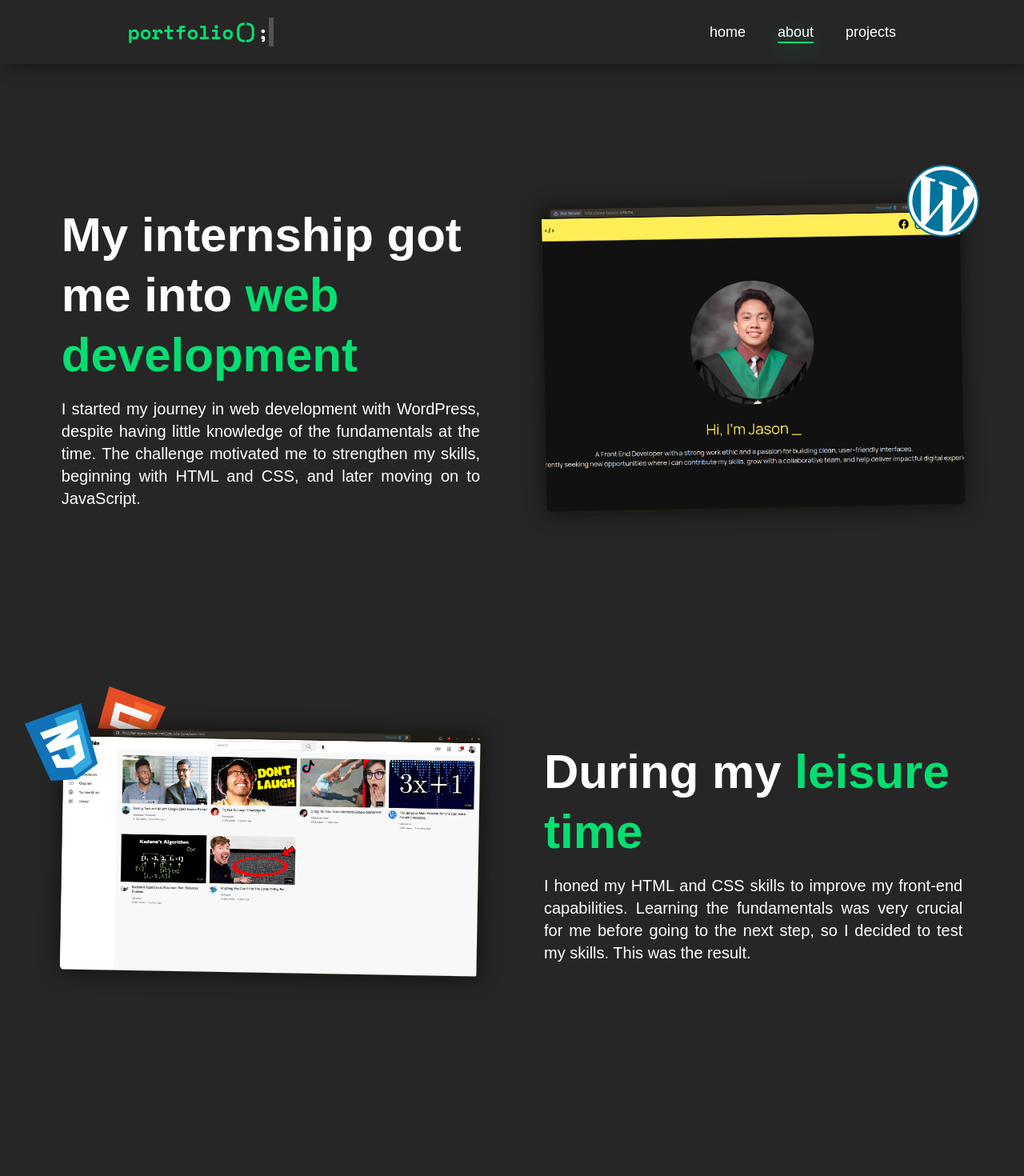
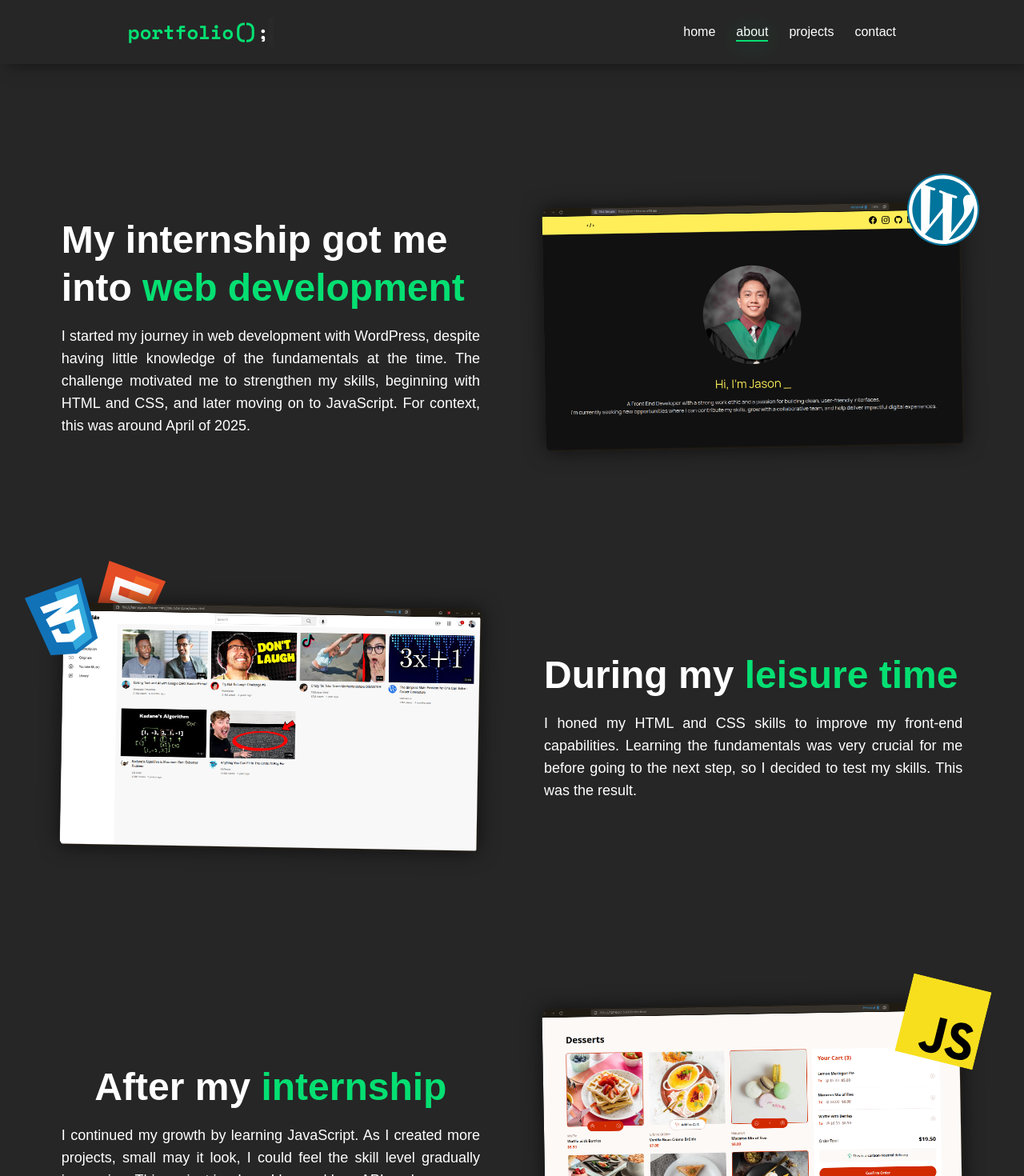
Before and after one commit to jpbascon/React-portfolio, a React (Vite) app: page /about in a window 1280 px wide. Shown: the top 1470 px of the page at 80% size. Built offline with nearby package versions, Linux system fonts and the light colour scheme.

Commit message:
major tweaks on design

```diff
--- a/src/Components/About.jsx
+++ b/src/Components/About.jsx
@@ -20,8 +20,8 @@ const About = ({ dropDownOpen }) => {
   useEffect(() => {
     const handleSecondRow = () => {
       if (window.scrollY > 250) { setSecondRow(true); const timeout = setTimeout(() => setDelaySecondRow(true), 300) }
-      if (window.scrollY > 750) { setThirdRow(true); const timeout = setTimeout(() => setDelayThirdRow(true), 300) }
-      if (window.scrollY > 1300) { setFourthRow(true); }
+      if (window.scrollY > 600) { setThirdRow(true); const timeout = setTimeout(() => setDelayThirdRow(true), 300) }
+      if (window.scrollY > 1200) { setFourthRow(true); }
     };
     window.addEventListener("scroll", handleSecondRow);
     handleSecondRow();
@@ -31,11 +31,11 @@ const About = ({ dropDownOpen }) => {
   return (
     <>
       <div className={"about-wrapper" + (dropDownOpen ? " active" : "")}>
-        <section className="flex flex-col-reverse items-stretch md:flex-row gap-8 md:gap-20 pb-10 md:pb-20 m-[6%] mt-[5rem] sm:mt-[7rem] md:mt-[8rem] lg:mt-[11rem]">
+        <section className="flex flex-col-reverse items-stretch md:flex-row gap-8 md:gap-20 pb-10 md:pb-15 m-[6%] mt-[5rem] sm:mt-[7rem] md:mt-[8rem] lg:mt-[11rem]">
           <div className={`${firstRow ? "flex opacity-100 paragraph-animate-left" : "opacity-0"} flex-col justify-center gap-4 w-full`}>
-            <h1 className="text-4xl/tight lg:text-6xl/tight font-bold text-center md:text-left">My internship got me into <span className="text-green-400">web development</span></h1>
-            <p className="text-lg lg:text-xl text-justify">I started my journey in web development with WordPress, despite having little knowledge of the fundamentals at the time.
-              The challenge motivated me to strengthen my skills, beginning with HTML and CSS, and later moving on to JavaScript.
+            <h1 className="text-4xl/tight lg:text-5xl/tight font-bold text-center md:text-left">My internship got me into <span className="text-green-400">web development</span></h1>
+            <p className="text-base lg:text-lg text-justify">I started my journey in web development with WordPress, despite having little knowledge of the fundamentals at the time.
+              The challenge motivated me to strengthen my skills, beginning with HTML and CSS, and later moving on to JavaScript. For context, this was around April of 2025.
             </p>
           </div>
           <div className={`${delayFirstRow ? "flex opacity-100 image-animate" : "opacity-0"} relative justify-center w-full`}>
@@ -52,7 +52,7 @@ const About = ({ dropDownOpen }) => {
             </svg>
           </div>
         </section>
-        <section className="flex flex-col md:flex-row gap-8 md:gap-20 py-10 md:py-30 items-stretch justify-center m-[6%]">
+        <section className="flex flex-col md:flex-row gap-8 md:gap-20 py-10 md:py-15 items-stretch justify-center m-[6%]">
           <div className={`${secondRow ? "flex paragraph-animate-left opacity-100" : "opacity-0"} relative justify-center w-full`}>
             <img
               className="relative rounded-lg object-cover md:rotate-1 z-2 about-img"
@@ -70,15 +70,15 @@ const About = ({ dropDownOpen }) => {
             </svg>
           </div>
           <div className={`${delaySecondRow ? "flex opacity-100 paragraph-animate-left" : "opacity-0"} flex-col justify-center gap-4 w-full`}>
-            <h1 className="text-4xl/tight lg:text-6xl/tight font-bold text-center md:text-left">During my <span className="text-green-400">leisure time</span></h1>
-            <p className="text-lg lg:text-xl text-justify">I honed my HTML and CSS skills to improve my front-end capabilities. Learning the fundamentals was very crucial for me before
+            <h1 className="text-4xl/tight lg:text-5xl/tight font-bold text-center md:text-left">During my <span className="text-green-400">leisure time</span></h1>
+            <p className="text-base lg:text-lg text-justify">I honed my HTML and CSS skills to improve my front-end capabilities. Learning the fundamentals was very crucial for me before
               going to the next step, so I decided to test my skills. This was the result.</p>
           </div>
         </section>
-        <section className="flex flex-col-reverse md:flex-row gap-8 md:gap-20 py-10 md:py-30 items-stretch justify-center m-[6%]">
+        <section className="flex flex-col-reverse md:flex-row gap-8 md:gap-20 py-10 md:py-15 items-stretch justify-center m-[6%]">
           <div className={`${delayThirdRow ? "flex opacity-100 paragraph-animate-right" : "opacity-0"} flex-col justify-center items-center gap-4 w-full`}>
-            <h1 className="text-4xl/tight lg:text-6xl/tight font-bold text-center md:text-left">After my <span className="text-green-400">internship</span></h1>
-            <p className="text-lg lg:text-xl text-justify">I continued my growth by learning JavaScript. As I created more projects, small may it look, I could feel the
+            <h1 className="text-4xl/tight lg:text-5xl/tight font-bold text-center md:text-left">After my <span className="text-green-400">internship</span></h1>
+            <p className="text-base lg:text-lg text-justify">I continued my growth by learning JavaScript. As I created more projects, small may it look, I could feel the
               skill level gradually increasing. This project is where I learned how API works.
             </p>
           </div>
@@ -99,8 +99,8 @@ const About = ({ dropDownOpen }) => {
         </section >
         <section className="flex flex-col gap-8 md:gap-20 py-40 md:py-90 items-stretch justify-center m-[6%]">
           <div className={`${fourthRow ? "flex opacity-100 image-animate" : "opacity-0"} flex-col justify-center items-center gap-4 w-full`}>
-            <h1 className="text-4xl/tight lg:text-6xl/tight font-bold"><span className="text-green-400">Right now, I'm..</span></h1>
-            <p className="text-lg lg:text-xl text-justify md:w-[80%]">embarking on a new journey. As I graduate, I set my sights on the MERN stack and am currently focused on
+            <h1 className="text-4xl/tight lg:text-5xl/tight font-bold"><span className="text-green-400">Right now, I'm..</span></h1>
+            <p className="text-base lg:text-lg text-justify md:w-[80%]">embarking on a new journey. As I graduate, I set my sights on the MERN stack and am currently focused on
               learning React.js as part of that roadmap. This portfolio is created using React.js, CSS, and TailwindCSS.
             </p>
           </div>
--- a/src/Components/Home.jsx
+++ b/src/Components/Home.jsx
@@ -17,7 +17,7 @@ const Home = ({ dropDownOpen, resetMessage, setCurrentIndex }) => {
     const timeout2 = setTimeout(() => {
       setShowRight(true);
     }, 300);
-    return () => clearTimeout(timeout2);
+    return () => clearTimeout(timeout2); ty
   }, []);
   return (
     <>
@@ -38,7 +38,6 @@ const Home = ({ dropDownOpen, resetMessage, setCurrentIndex }) => {
             </NavLink>
           </div>
           <Socials />
-
         </section>
         <section className={`${showRight ? "flex opacity-100 paragraph-animate-right" : "opacity-0"} right-wrapper`}>
           <div>
--- a/src/Components/Navbar.jsx
+++ b/src/Components/Navbar.jsx
@@ -30,12 +30,12 @@ const Navbar = ({ dropDownOpen, closing, isHamburger, isDone, displayed, toggleD
             onClick={() => { setCurrentIndex(2); resetMessage(); }}
           >projects
           </NavLink>
-          {/* <NavLink
+          <NavLink
             to="/contact"
             className={({ isActive }) => "hidden sm:flex nav-link-underline" + (isActive ? " active" : "")}
             onClick={() => { setCurrentIndex(3); resetMessage(); }}
           >contact
-          </NavLink> */}
+          </NavLink>
           <div className="hamburger"
             onClick={() => { toggleDropDown(); }}>
             {isHamburger ?
@@ -58,9 +58,9 @@ const Navbar = ({ dropDownOpen, closing, isHamburger, isDone, displayed, toggleD
             <NavLink to="/projects" className={({ isActive }) =>
               "dropdown-link dropdown-hover" + (isActive ? " active" : "")
             } onClick={() => { toggleDropDown(); setCurrentIndex(2); resetMessage(); }}>projects</NavLink>
-            {/* <NavLink to="/contact" className={({ isActive }) =>
+            <NavLink to="/contact" className={({ isActive }) =>
               "dropdown-link dropdown-hover" + (isActive ? " active" : "")
-            } onClick={() => { toggleDropDown(); setCurrentIndex(3); resetMessage(); }}>contact</NavLink> */}
+            } onClick={() => { toggleDropDown(); setCurrentIndex(3); resetMessage(); }}>contact</NavLink>
           </div>}
       </nav >
     </>
--- a/src/styles/Navbar.css
+++ b/src/styles/Navbar.css
@@ -3,7 +3,7 @@
 @layer navbar {
   .navbar {
     box-shadow: 10px 0 20px rgba(0, 0, 0, .5);
-    @apply sticky flex justify-evenly z-50 w-full px-[12.5%] inset-x-0 top-0 h-[80px] bg-neutral-800;
+    @apply sticky flex justify-evenly z-50 w-full px-[12.5%] inset-x-0 top-0 h-[70px] md:h-[80px] bg-neutral-800;
   }
 
   .left-section,
@@ -24,7 +24,7 @@
   }
 
   .right-section {
-    @apply flex justify-end gap-[7%] lg:gap-10 text-lg;
+    @apply flex justify-end sm:gap-5 lg:gap-6.5 text-base;
 
     & .hamburger {
       @apply px-[.6rem] py-[.5rem] hover:bg-[#1717172d] rounded-md cursor-pointer sm:hidden;
@@ -32,7 +32,7 @@
   }
 
   .dropdown-menu {
-    @apply fixed top-[80px] pt-2 gap-1 left-0 w-full bg-neutral-800 flex flex-col items-start justify-start px-[12.5%] z-100 overflow-hidden;
+    @apply fixed top-[70px] pt-2 shrink-0 left-0 w-full bg-neutral-800 flex flex-col items-start justify-start px-[10.5%] z-100 overflow-hidden;
   }
 }
 
@@ -63,13 +63,13 @@
   }
 
   to {
-    height: 160px;
+    height: 190px;
   }
 }
 
 @keyframes dropdown-slide-up {
   from {
-    height: 160px;
+    height: 190px;
   }
 
   to {
@@ -94,7 +94,7 @@
   bottom: 0;
   height: 2px;
   width: 0;
-  box-shadow: 0 0 30px #05df72;
+  box-shadow: 0 -4px 30px #05df72;
   background-color: #05df72;
   transition: width .15s ease-in-out, text-shadow .15s ease-in-out;
 }
--- a/src/styles/Pages.css
+++ b/src/styles/Pages.css
@@ -4,6 +4,8 @@
 @layer base {
   body {
     font-family: Arial;
+    height: 100vh;
+    width: 100vw;
     @apply bg-neutral-800 text-white;
   }
 
@@ -37,7 +39,13 @@
     box-shadow: 0 0 25px rgba(0, 0, 0, .5);
   }
 
-  .input {}
+  .spacer {
+    box-shadow: 0 0 25px #05df72;
+  }
+
+  .or {
+    text-shadow: 0 0 25px#05df72;
+  }
 }
 
 
@@ -98,11 +106,11 @@
     }
 
     & .links a .linkedin {
-      @apply transition-[fill] relative hover:fill-sky-600 w-[26px] md:w-[35px] z-1;
+      @apply transition-[fill] relative hover:fill-green-400 w-[26px] md:w-[35px] z-1;
     }
 
     & .links a .github {
-      @apply transition-[fill] relative hover:fill-black w-[26px] md:w-[35px] z-1;
+      @apply transition-[fill] relative hover:fill-green-400 w-[26px] md:w-[35px] z-1;
     }
   }
 
@@ -127,56 +135,13 @@
   width: 100%;
   left: 0;
   bottom: 0;
-  box-shadow: 0 0 30px #05df72;
+  box-shadow: 0 -1px 30px #05df72;
   transition: height .1s ease-in-out;
   background-color: #05df72;
 }
 
 .name:hover::after {
   height: 4px;
-}
-
-.linkedin-relative {
-  position: relative;
-}
-
-.linkedin-relative::after {
-  content: "";
-  position: absolute;
-  z-index: 0;
-  left: 0;
-  bottom: 4px;
-  top: 4px;
-  width: 80%;
-  opacity: 0;
-  background-color: white;
-  transition: opacity 0.15s ease-in-out;
-}
-
-.linkedin-relative:hover::after {
-  opacity: 1;
-}
-
-.github-relative {
-  position: relative;
-}
-
-.github-relative::after {
-  content: "";
-  position: absolute;
-  z-index: 0;
-  left: 1px;
-  top: 1px;
-  bottom: 0;
-  width: 94%;
-  opacity: 0;
-  border-radius: 50%;
-  background-color: white;
-  transition: opacity 0.15s ease-in-out;
-}
-
-.github-relative:hover::after {
-  opacity: 1;
 }
 
 .links-animate {
```
Also changed, not shown: src/App.jsx (+4 -4 lines), src/Components/Contact.jsx (+52 -15 lines), src/Components/Projects.jsx (+6 -6 lines).
